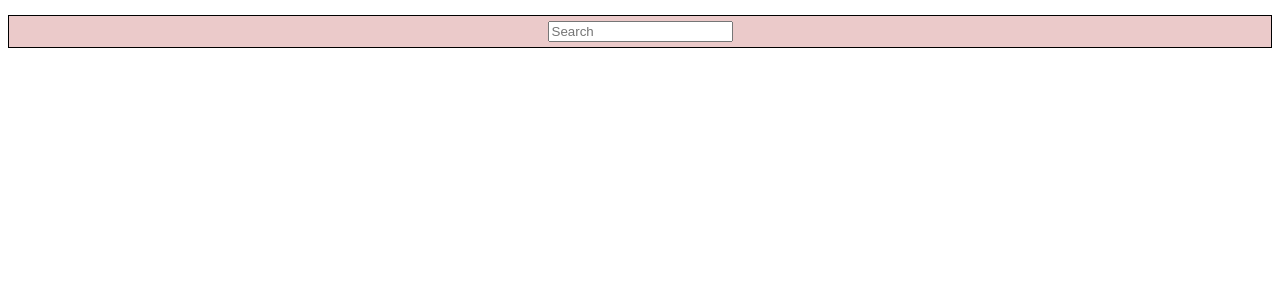
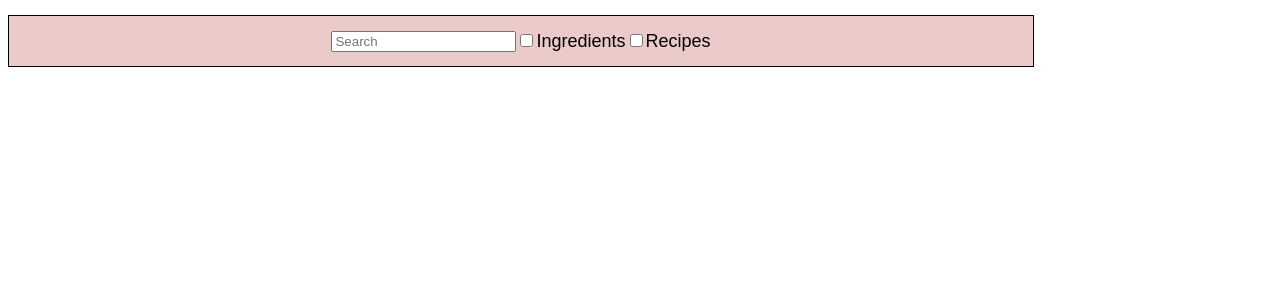
Before and after one commit to April-2022-LC-LiftOff/kale-yeah-web, a React (Create React App) app: page / in a window 1280 px wide. Shown: the top 300 px of the page. Built offline with nearby package versions, Linux system fonts and the light colour scheme.

Commit message:
search bar rough draft

```diff
--- a/src/components/Navigation/Header.css
+++ b/src/components/Navigation/Header.css
@@ -5,4 +5,5 @@
     padding-bottom: 5px;
     border: 1px solid black;
     text-align: center;
+    max-width: 1024px;
   }
--- /dev/null
+++ b/src/components/Navigation/SearchBar.css
@@ -0,0 +1,14 @@
+.search {
+    display: flex;
+    flex-direction: row;
+    justify-content: center;
+    align-items: center;
+    font-family: 'Gadugi', sans-serif;
+    border: 0;
+    border-radius: 2px;
+    border-top-right-radius: 0px;
+    border-bottom-right-radius: 0px;
+    font-size: 18px;
+    padding: 15px;
+    height: 10px;
+}
--- a/src/components/Navigation/SearchBar.js
+++ b/src/components/Navigation/SearchBar.js
@@ -1,19 +1,82 @@
-import React from 'react'
+import { React, useState } from 'react';
+import './SearchBar.css';
 
-const SearchBar = (props) => {
-  return (
+const SearchBar = ({ placeholder, data}) => {
+
+  const [state, setState] = useState(true);
+  // need to tie state to the data set that's being searched
+  // {state ? ingredientData : recipeData}
+  // must import data sets here then?
+  // perhaps need a prop then that triggers setState
+  // This will also need an onSubmit handler that takes you
+  // to a search results page.
+
+  const [filteredData, setFilteredData] = useState([]);
+  //this will be used to show dropdown of results
+
+  const [wordEntered, setWordEntered] = useState("");
+  // this is used to change the search icon to a close icon
+
+  const handleFilter = (e) => {
+      const searchWord = e.target.value;
+      const newFilter = data.filter((value) => {
+          return value.title.toLowerCase().includes(searchWord.toLowerCase());
+      });
+      if (searchWord === "") {
+          setFilteredData([])
+      } else {
+        setFilteredData(newFilter)
+      }
+  }
+
+  const clearInput = () => {
+      setFilteredData([]);
+      setWordEntered("");
+  }
+
+
+
+
+    return (
     <div className='search'>
         <div className='searchInputs'>
-            <input type="text" placeholder={props.placeholder} />
-            <div className='searchIcon'>
-                {/* <SearchIcon /> */}
-            </div>
+            <input
+              type="text"
+              placeholder={placeholder}
+              value={wordEntered}
+              onChange={handleFilter}/>
+            {/* <div className='searchIcon'>
+
+            </div> */}
         </div>
-        <div className='dataResult'></div>
+
+        {filteredData.length != 0 && (
+        <div className='dataResult'>
+            {filteredData.slice(0, 15).map((value, key) => {
+                return (
+                    <a className='dataItem' href={value.link} target="_blank">
+                        <p>{value.title}</p>
+                    </a>
+                );
+            })
+          })
+        </div>
+        )}
+
+        <div className='checkboxes'>
+            <label>
+                <input type='checkbox' />
+                Ingredients
+            </label>
+            <label>
+                <input type='checkbox' />
+                Recipes
+            </label>
+        </div>
 
 
     </div>
-  )
+  );
 }
 
 export default SearchBar
```
